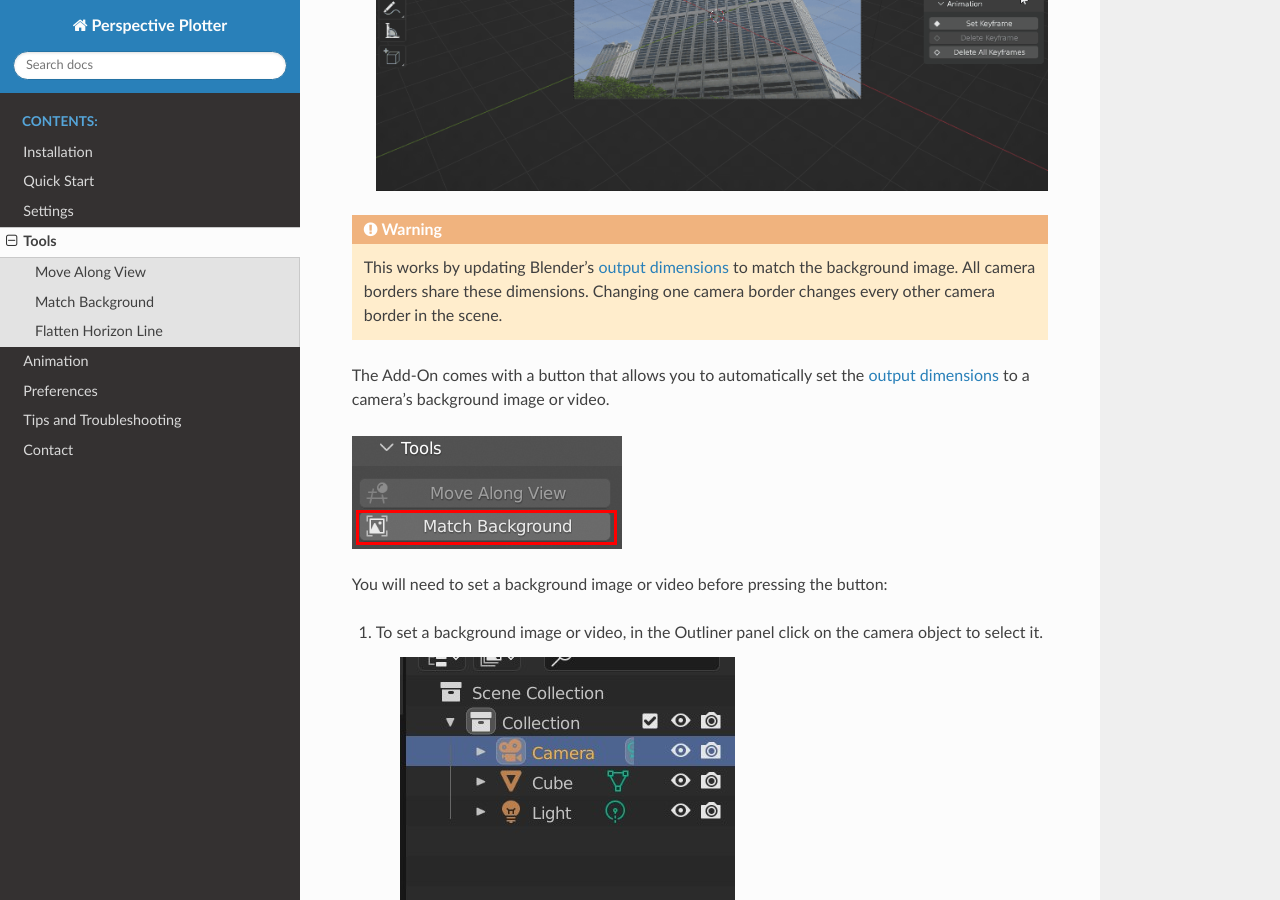
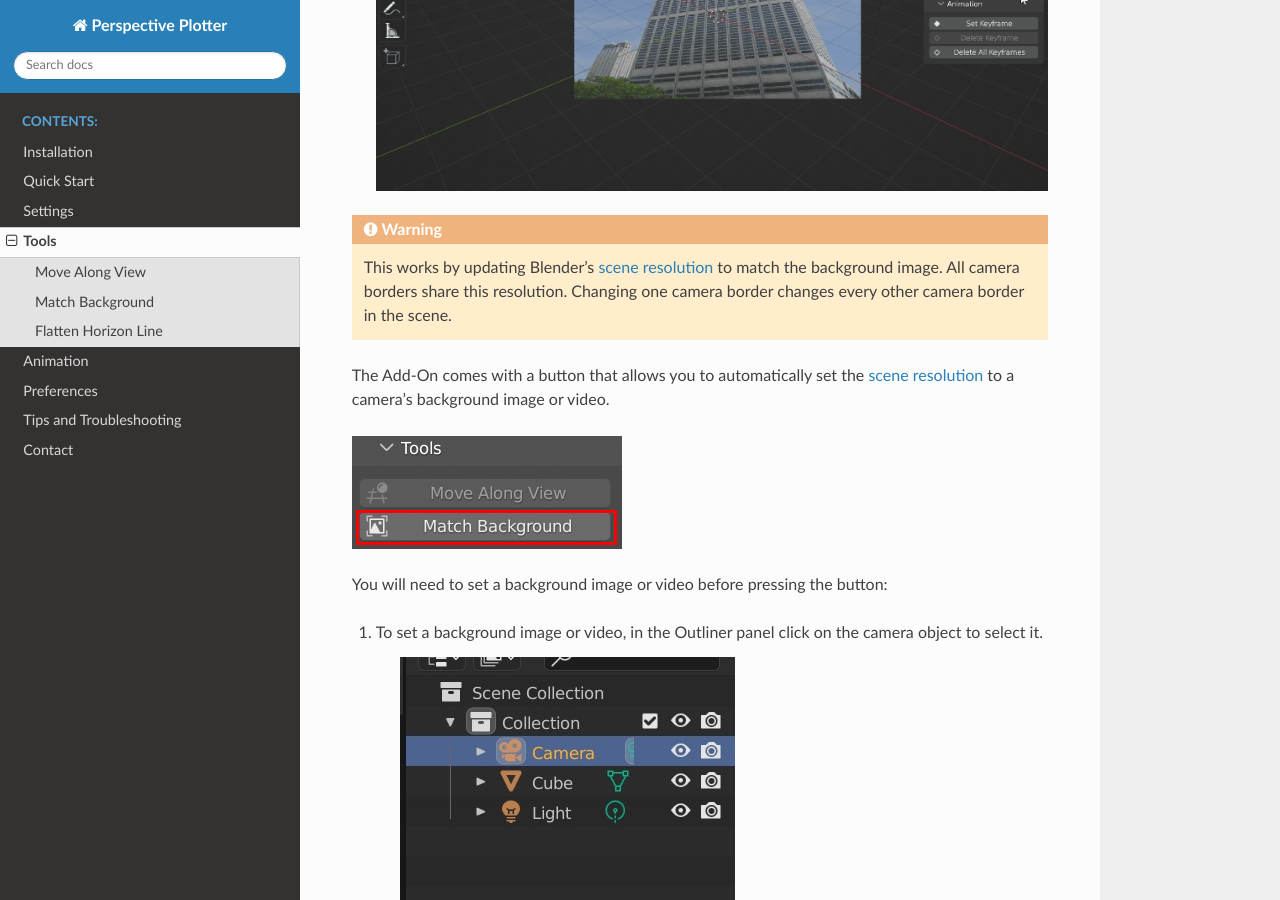
Before and after one commit to mkingsnorth/perspective_plotter_docs, a Sphinx documentation site: the page built from docs/tools.rst, in a window 1280 px wide and 900 px high, scrolled down 1612 px. Built offline with Sphinx 7.4.7 and the Read the Docs theme 2.0.0, drawn with Linux system fonts in a browser that asks for light colours.

Commit message:
Chaning wording again

```diff
--- a/docs/tools.rst
+++ b/docs/tools.rst
@@ -54,13 +54,13 @@ Match Background
         :alt: Match BG Image
 
 .. warning::
-    This works by updating Blender's |output dimensions| to match the background image. All camera borders share these dimensions. Changing one camera border changes every other camera border in the scene.
+    This works by updating Blender's |scene resolution| to match the background image. All camera borders share this resolution. Changing one camera border changes every other camera border in the scene.
 
-The Add-On comes with a button that allows you to automatically set the |output dimensions| to a camera's background image or video.
+The Add-On comes with a button that allows you to automatically set the |scene resolution| to a camera's background image or video.
 
-.. |output dimensions| raw:: html
+.. |scene resolution| raw:: html
 
-   <a href="https://docs.blender.org/manual/en/2.80/render/output/settings.html#dimensions-panel">output dimensions</a>
+   <a href="https://docs.blender.org/manual/en/2.80/render/output/settings.html#dimensions-panel">scene resolution</a>
 
 .. image:: images/match_bg_btn.jpg
     :alt: Open BG Image
```
